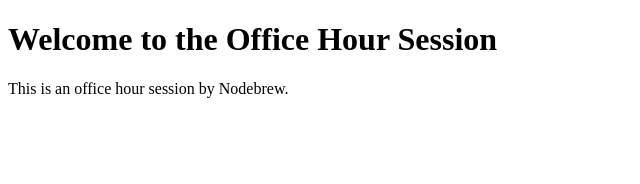
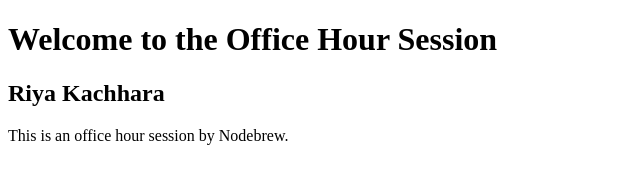
Before and after one commit to nodebrewhq/brew-bridge, a plain HTML site: page index.html in a window 1280 px wide. Shown: the whole page, without its empty margins (0-640 px from the left). Drawn offline with Linux system fonts and the light colour scheme.

Commit message:
added name to index.html

```diff
--- a/index.html
+++ b/index.html
@@ -7,6 +7,7 @@
 </head>
 <body>
     <h1>Welcome to the Office Hour Session</h1>
+    <h2>Riya Kachhara</h2>
     <p>This is an office hour session by Nodebrew.</p>
 </body>
 </html>
```
